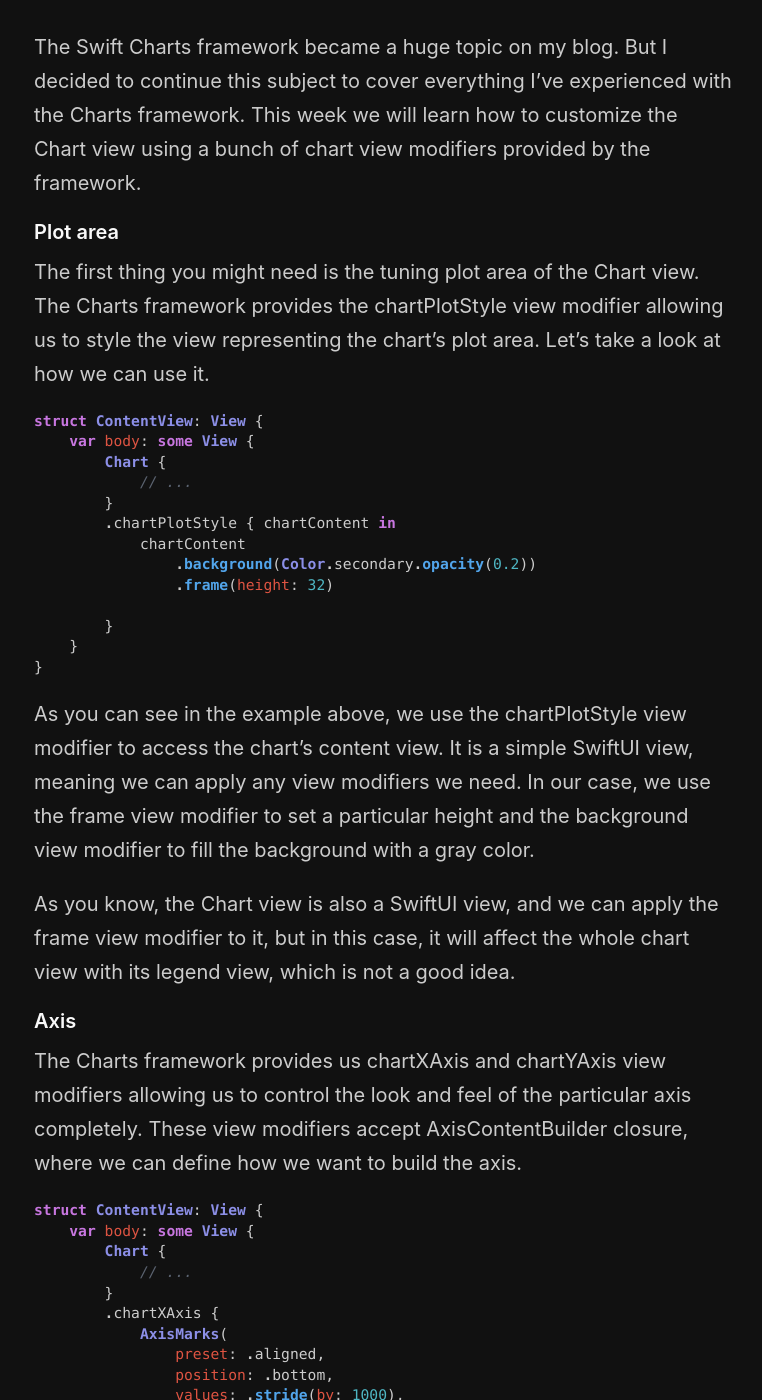
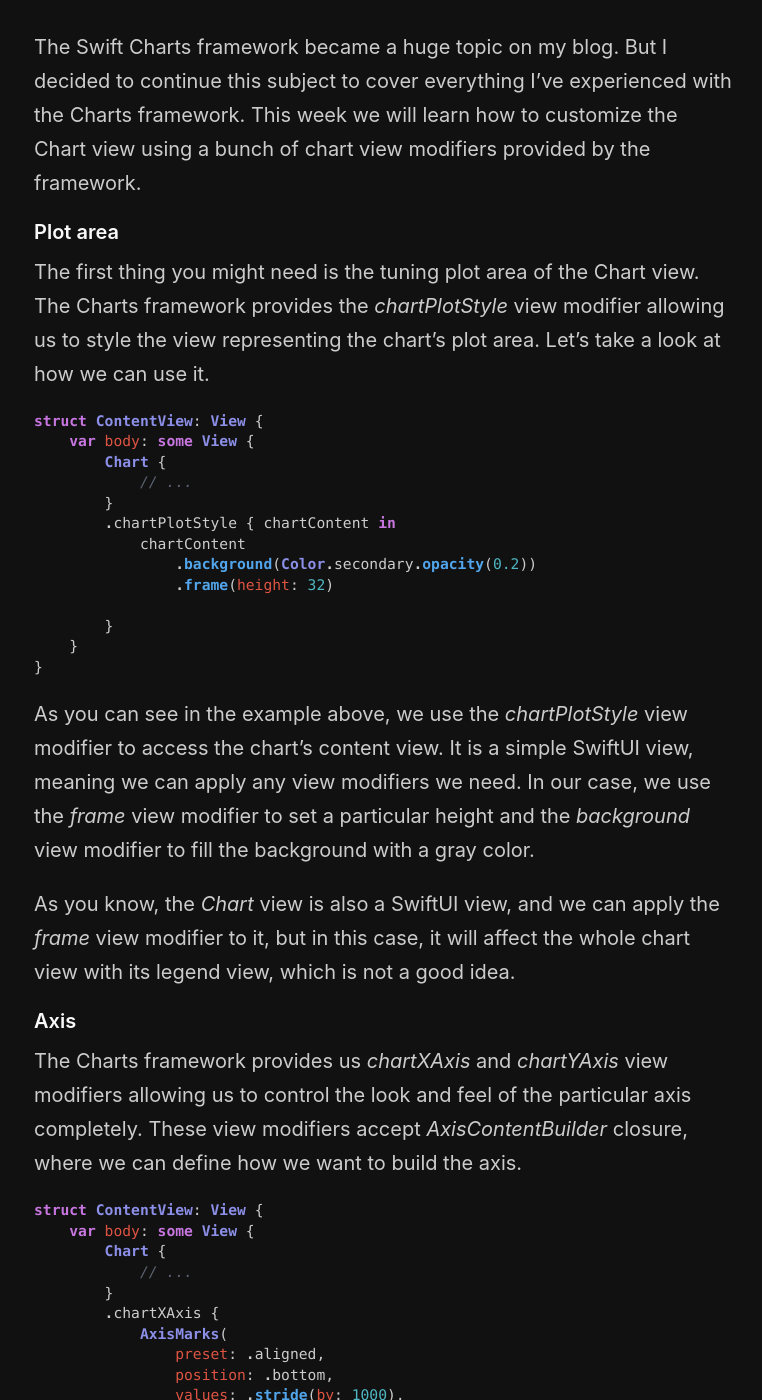
Before and after one commit to mecid/mecid.github.io, a Jekyll site: the page built from _posts/2023-02-15-mastering-charts-in-swiftui-customizations.md, in a window 1280 px wide and 1400 px high, scrolled down 246 px. Shown: the whole window, without its empty margins (256-1018 px from the left). Built offline with Jekyll 4.4.1, drawn with Linux system fonts in a browser that asks for light colours; some of the changed text lies outside the part shown.

Commit message:
chart customization post formatted

````diff
--- a/_posts/2023-02-15-mastering-charts-in-swiftui-customizations.md
+++ b/_posts/2023-02-15-mastering-charts-in-swiftui-customizations.md
@@ -6,7 +6,7 @@
 The Swift Charts framework became a huge topic on my blog. But I decided to continue this subject to cover everything I've experienced with the Charts framework. This week we will learn how to customize the Chart view using a bunch of chart view modifiers provided by the framework.
 
 #### Plot area
-The first thing you might need is the tuning plot area of the Chart view. The Charts framework provides the chartPlotStyle view modifier allowing us to style the view representing the chart's plot area. Let's take a look at how we can use it.
+The first thing you might need is the tuning plot area of the Chart view. The Charts framework provides the *chartPlotStyle* view modifier allowing us to style the view representing the chart's plot area. Let's take a look at how we can use it.
 
 ```swift
 struct ContentView: View {
@@ -24,12 +24,12 @@
 }
 ```
 
-As you can see in the example above, we use the chartPlotStyle view modifier to access the chart's content view. It is a simple SwiftUI view, meaning we can apply any view modifiers we need. In our case, we use the frame view modifier to set a particular height and the background view modifier to fill the background with a gray color.
+As you can see in the example above, we use the *chartPlotStyle* view modifier to access the chart's content view. It is a simple SwiftUI view, meaning we can apply any view modifiers we need. In our case, we use the *frame* view modifier to set a particular height and the *background* view modifier to fill the background with a gray color.
 
-As you know, the Chart view is also a SwiftUI view, and we can apply the frame view modifier to it, but in this case, it will affect the whole chart view with its legend view, which is not a good idea.
+As you know, the *Chart* view is also a SwiftUI view, and we can apply the *frame* view modifier to it, but in this case, it will affect the whole chart view with its legend view, which is not a good idea.
 
 #### Axis
-The Charts framework provides us chartXAxis and chartYAxis view modifiers allowing us to control the look and feel of the particular axis completely. These view modifiers accept AxisContentBuilder closure, where we can define how we want to build the axis.
+The Charts framework provides us *chartXAxis* and *chartYAxis* view modifiers allowing us to control the look and feel of the particular axis completely. These view modifiers accept *AxisContentBuilder* closure, where we can define how we want to build the axis.
 
 ```swift
 struct ContentView: View {
@@ -56,11 +56,11 @@
 }
 ```
 
-The Charts framework includes AxisMarks type representing the chart's axes. We can use it to customize the axis in different ways. In the example above, we use the example of the AxisMark type, allowing us to configure the axis's preset, position, values, and stroke.
+The Charts framework includes *AxisMarks* type representing the chart's axes. We can use it to customize the axis in different ways. In the example above, we use the example of the *AxisMark* type, allowing us to configure the axis's preset, position, values, and stroke.
 
-The preset parameter provides automatic, aligned, inset, and extended options. They all affect how the framework draws the value on the axis. The position parameter allows us to choose where to draw axis values. We can use the values parameter to generate values to draw on the axis. In our example, we use the stride function to generate values. The last parameter is the stroke. The framework uses it to draw axis lines.
+The *preset* parameter provides *automatic, aligned, inset, and extended* options. They all affect how the framework draws the value on the axis. The *position* parameter allows us to choose where to draw axis values. We can use the *values* parameter to generate values to draw on the axis. In our example, we use the *stride* function to generate values. The last parameter is the *stroke*. The framework uses it to draw axis lines.
 
-We can also use another variant of the AxisMarks to fully customize the look and feel by manually adjusting every axis component per axis value.
+We can also use another variant of the *AxisMarks* to fully customize the look and feel by manually adjusting every axis component per axis value.
 
 ```swift
 struct ContentView: View {
@@ -93,4 +93,4 @@
 }
 ```
 
-As you can see in the example above, we use another variant of the AxisMarks initializer, allowing us to configure the axis look and feel per value. We use the concrete value to decide whether to show the tick. The last example demonstrates how we can use AxisGridLine, AxisValueLabel, and AxisTick types to compose the axis. They provide many customization points, allowing you to reach the desired look and feel.
+As you can see in the example above, we use another variant of the *AxisMarks* initializer, allowing us to configure the axis look and feel per value. We use the concrete value to decide whether to show the tick. The last example demonstrates how we can use *AxisGridLine*, *AxisValueLabel*, and *AxisTick* types to compose the axis. They provide many customization points, allowing you to reach the desired look and feel.
````
